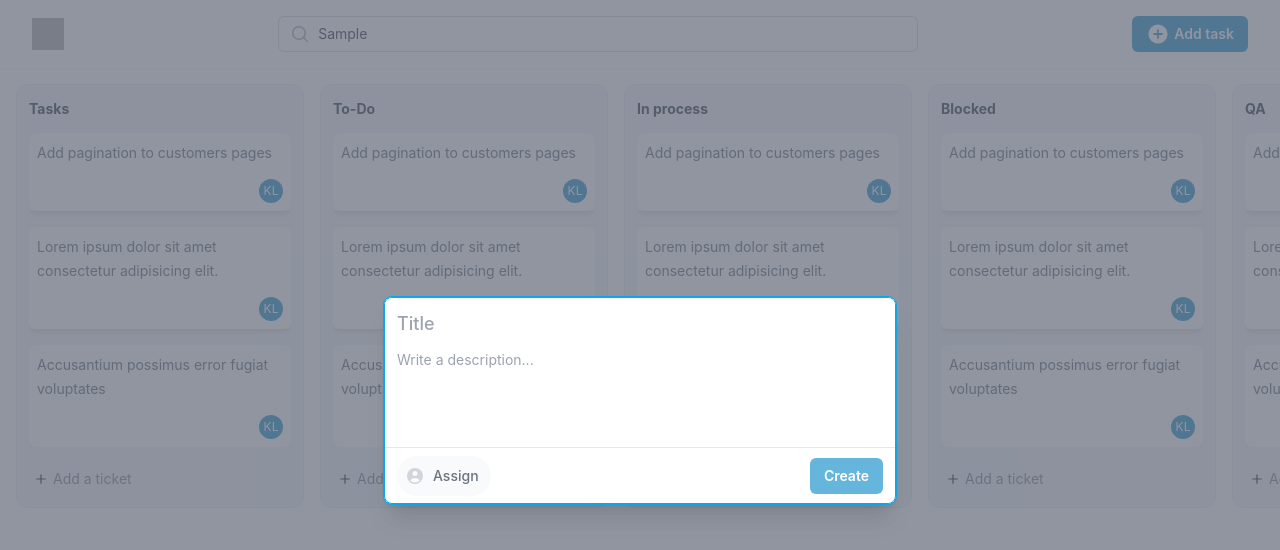
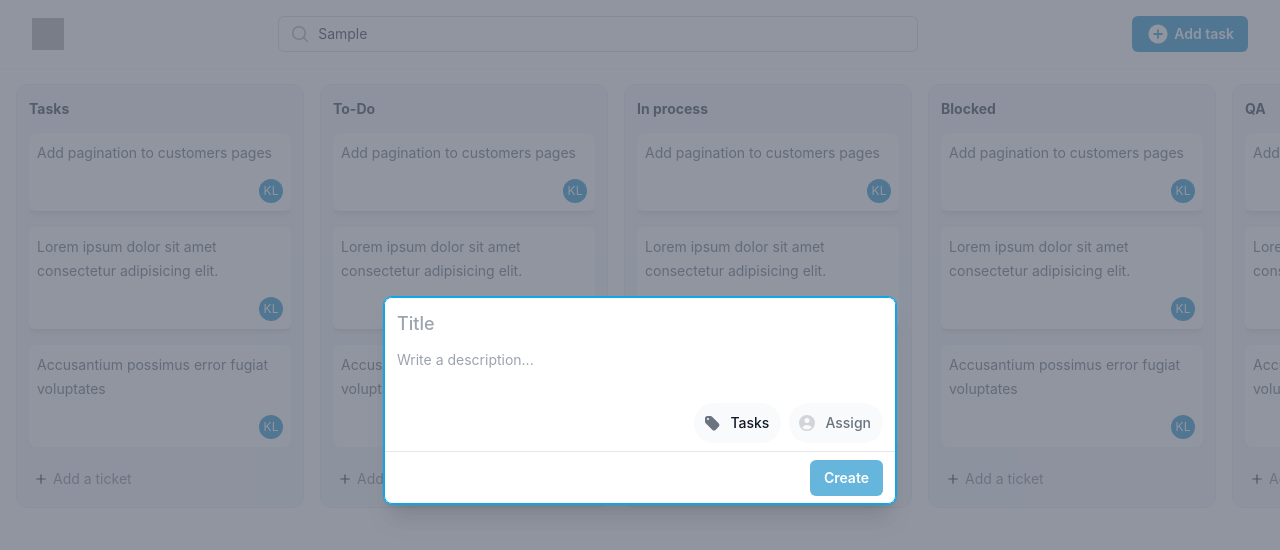
Before and after one commit to kelvinxploy/client_taskmanager, a Next.js app: page / in a window 1280 px wide. Both pictures are taken after typing "Sample" into the empty fields and a click on the button "Add task". Shown: the top 550 px of the page. Built offline with nearby package versions, Linux system fonts and the light colour scheme; grey boxes are pictures that could not be loaded.

Commit message:
:sparkles: Add label select in create task (#7)

```diff
--- a/src/components/home/CreateTaskForm/CreateTaskForm.tsx
+++ b/src/components/home/CreateTaskForm/CreateTaskForm.tsx
@@ -1,10 +1,17 @@
 import { Listbox, Transition } from '@headlessui/react';
-import { UserCircleIcon } from '@heroicons/react/20/solid';
+import { TagIcon, UserCircleIcon } from '@heroicons/react/20/solid';
 import { FormEvent, Fragment, useState } from 'react';
 
 import UserAvatar from '@/components/common/UserAvatar';
 import Button from '@/components/form/Button';
 import { classNames } from '@/src/utils';
+
+const labels = [
+  { name: 'Tasks', value: 'task' },
+  { name: 'To-Do', value: 'todo' },
+  { name: 'In process', value: 'in-proess' },
+  // More items...
+];
 
 const assignees = [
   { name: 'Unassigned', value: null },
@@ -18,11 +25,12 @@ const CreateTaskForm = (): React.ReactElement => {
   const [title, setTitle] = useState('');
   const [description, setDescription] = useState('');
   const [assigned, setAssigned] = useState(assignees[0]);
+  const [labelled, setLabelled] = useState(labels[0]);
 
   const handleSubmit = (event: FormEvent<HTMLFormElement>): void => {
     event.preventDefault();
     // eslint-disable-next-line no-console
-    console.log({ title, description, assigned });
+    console.log({ title, description, assigned, labelled });
   };
 
   return (
@@ -68,7 +76,59 @@ const CreateTaskForm = (): React.ReactElement => {
       </div>
 
       <div className="absolute inset-x-px bottom-0">
-        <div className="flex items-center justify-between space-x-3 border-t border-gray-200 px-2 py-2 sm:px-3">
+        <div className="flex flex-nowrap justify-end space-x-2 px-2 py-2 sm:px-3">
+          <Listbox
+            as="div"
+            value={labelled}
+            onChange={setLabelled}
+            className="flex-shrink-0"
+          >
+            {({ open }): React.ReactElement => (
+              <>
+                <Listbox.Label className="sr-only">Add a label</Listbox.Label>
+                <div className="relative">
+                  <Listbox.Button className="relative inline-flex items-center whitespace-nowrap rounded-full bg-gray-50 px-2 py-2 text-sm font-medium text-gray-500 hover:bg-gray-100 sm:px-3">
+                    <TagIcon
+                      className="text-gray-500 h-5 w-5 flex-shrink-0 sm:-ml-1"
+                      aria-hidden="true"
+                    />
+                    <span className="text-gray-900 hidden truncate sm:ml-2 sm:block">
+                      {labelled.value === null ? 'Label' : labelled.name}
+                    </span>
+                  </Listbox.Button>
+
+                  <Transition
+                    show={open}
+                    as={Fragment}
+                    leave="transition ease-in duration-100"
+                    leaveFrom="opacity-100"
+                    leaveTo="opacity-0"
+                  >
+                    <Listbox.Options className="absolute right-0 z-10 mt-1 max-h-56 w-52 overflow-auto rounded-lg bg-white py-3 text-base shadow ring-1 ring-black ring-opacity-5 focus:outline-none sm:text-sm">
+                      {labels.map((label) => (
+                        <Listbox.Option
+                          key={label.value}
+                          className={({ active }): string =>
+                            classNames(
+                              active ? 'bg-gray-100' : 'bg-white',
+                              'relative cursor-default select-none px-3 py-2'
+                            )
+                          }
+                          value={label}
+                        >
+                          <div className="flex items-center">
+                            <span className="block truncate font-medium">
+                              {label.name}
+                            </span>
+                          </div>
+                        </Listbox.Option>
+                      ))}
+                    </Listbox.Options>
+                  </Transition>
+                </div>
+              </>
+            )}
+          </Listbox>
           <Listbox
             as="div"
             value={assigned}
@@ -133,7 +193,8 @@ const CreateTaskForm = (): React.ReactElement => {
               </>
             )}
           </Listbox>
-
+        </div>
+        <div className="flex items-center justify-end space-x-3 border-t border-gray-200 px-2 py-2 sm:px-3">
           <div className="flex-shrink-0">
             <Button disabled={!title} type="submit">
               Create
```
